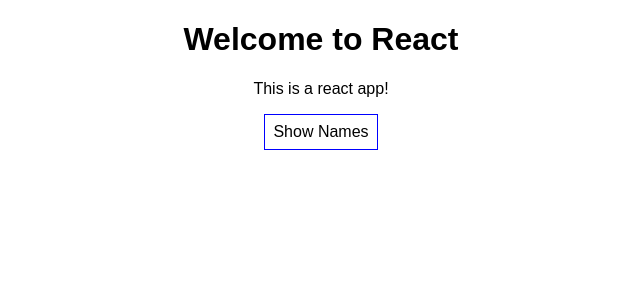
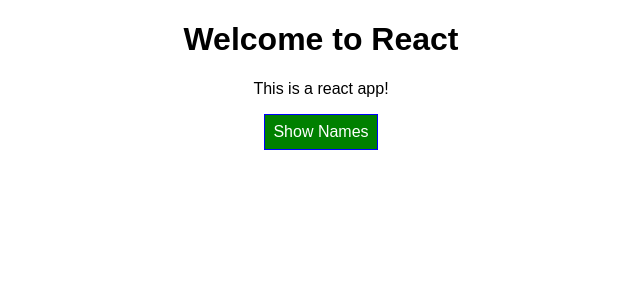
Before and after one commit to jeremy886/react-guide, a React (Create React App) app: page / in a window 1280 px wide. Shown: the top 300 px of the page, without its empty margins (319-959 px from the left). Built offline with nearby package versions, Linux system fonts and the light colour scheme.

Commit message:
indent adjusted to 4 spaces

```diff
--- a/src/App.css
+++ b/src/App.css
@@ -1,3 +1,11 @@
 .App {
   text-align: center;
 }
+
+.red {
+    color: red;
+}
+
+.bold {
+    font-weight: bold;
+}
--- a/src/App.js
+++ b/src/App.js
@@ -39,7 +39,8 @@
 
     render() {
         const style = {
-      backgroundColor: 'white',
+            backgroundColor: 'green',
+            color: 'white',
             font: 'inherit',
             border: '1px solid blue',
             padding: '8px',
@@ -61,6 +62,8 @@
                     })}
                 </div>
             );
+
+            style.backgroundColor = 'red';
         }
 
         return (
--- a/src/index.css
+++ b/src/index.css
@@ -1,5 +1,5 @@
 body {
-  margin: 0;
-  padding: 0;
-  font-family: sans-serif;
+    margin: 0;
+    padding: 0;
+    font-family: sans-serif;
 }
--- a/src/index.js
+++ b/src/index.js
@@ -4,5 +4,5 @@
 import App from './App';
 import registerServiceWorker from './registerServiceWorker';
 
-ReactDOM.render(<App />, document.getElementById('root'));
+ReactDOM.render(<App/>, document.getElementById('root'));
 registerServiceWorker();
```
Also changed, not shown: 1 other file (tests, documents, lock files or other folders). Lines whose indentation alone changed are shown as unchanged.
